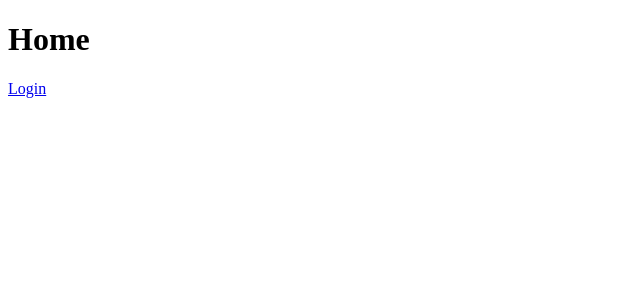
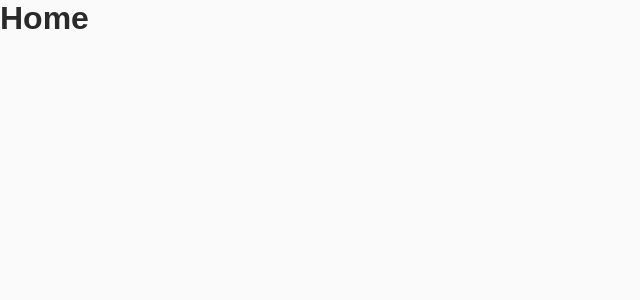
Before and after one commit to LeandroFilie/comsentimento-techtest, a React (Create React App) app: page / in a window 1280 px wide. Shown: the top 300 px of the page, without its empty margins (0-640 px from the left). Built offline with nearby package versions, Linux system fonts and the light colour scheme.

Commit message:
style: config global style

```diff
--- a/src/App.js
+++ b/src/App.js
@@ -1,11 +1,17 @@
 import { BrowserRouter } from 'react-router-dom';
+import { ThemeProvider } from 'styled-components';
 
 import Router from './Router';
+import GlobalStyle from './styles/global';
+import defaultTheme from './styles/themes/default';
 
 function App() {
   return (
     <BrowserRouter>
-      <Router />
+      <ThemeProvider theme={defaultTheme}>
+        <GlobalStyle />
+        <Router />
+      </ThemeProvider>
     </BrowserRouter>
   );
 }
--- a/src/pages/Home/index.js
+++ b/src/pages/Home/index.js
@@ -1,10 +1,5 @@
-import { Link } from 'react-router-dom';
-
 export default function Home() {
   return (
-    <>
-      <h1>Home</h1>
-      <Link to="/Login">Login</Link>
-    </>
+    <h1>Home</h1>
   );
 }
--- /dev/null
+++ b/src/styles/global.js
@@ -0,0 +1,38 @@
+import { createGlobalStyle } from 'styled-components';
+
+export default createGlobalStyle`
+  * {
+    margin: 0;
+    padding: 0;
+    box-sizing: border-box;
+    font-family: 'League Spartan', sans-serif;
+  }
+
+  body{
+    background: ${({ theme }) => theme.colors.gray[50]};
+    color: ${({ theme }) => theme.colors.gray[900]};
+    font-size: 16px;
+  }
+
+  a {
+    text-decoration: none;
+    color: ${({ theme }) => theme.colors.gray[900]};
+  }
+
+  button {
+    cursor: pointer;
+    outline: none;
+  }
+
+  @media (max-width: 1080px) {
+    html {
+        font-size: 93.75%;
+      }
+  }
+
+  @media (max-width: 720px) {
+    html {
+      font-size: 87.5%;
+    }
+  }
+`;
--- /dev/null
+++ b/src/styles/themes/default.js
@@ -0,0 +1,15 @@
+export default {
+  colors: {
+    primary: '#604FFF',
+    secondary: '#00FFBE',
+    danger: '#B91C1C',
+
+    gray: {
+      50: '#FAFAFA',
+      100: '#F4F4F5',
+      400: '#A1A1AA',
+      700: '#5B5B5B',
+      900: '#2A2A2A',
+    },
+  },
+};
```
